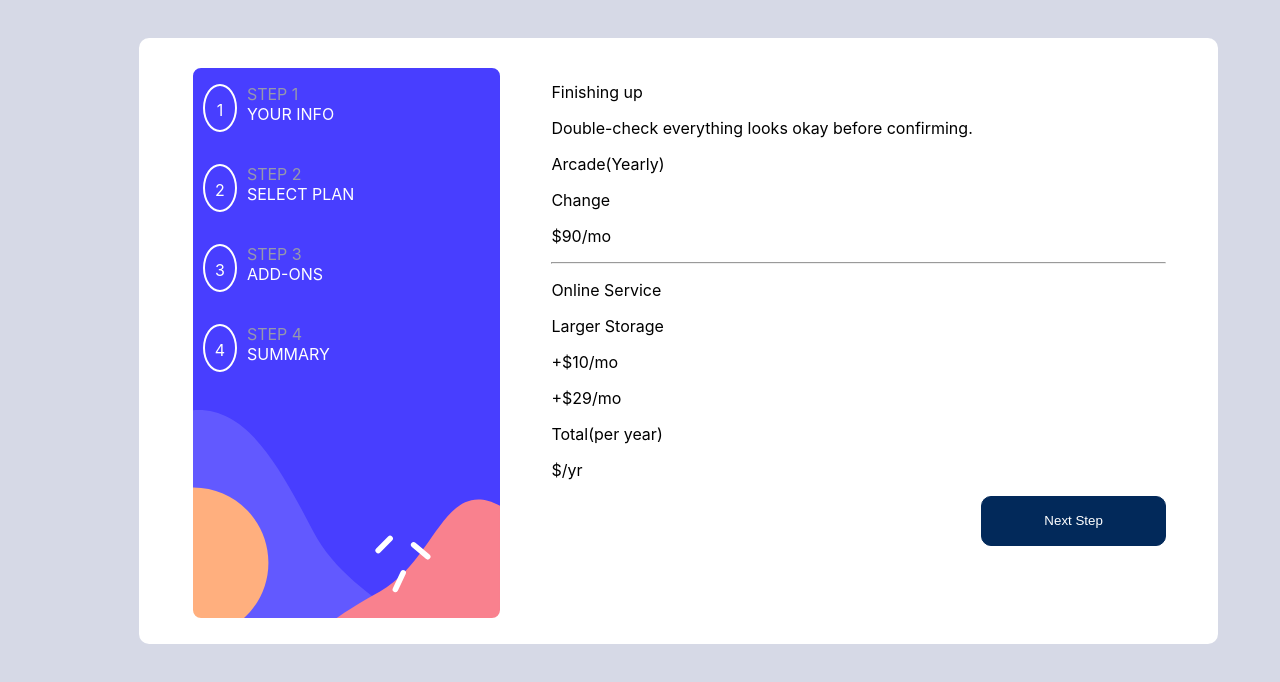
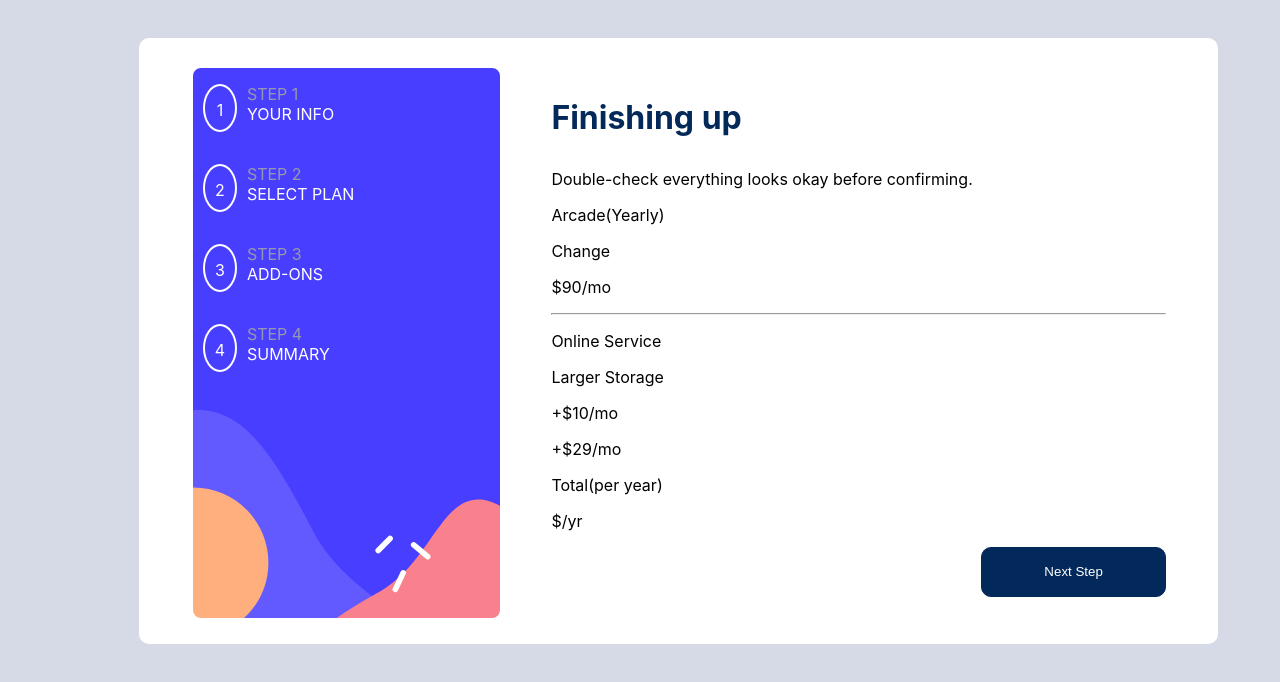
Before and after one commit to steven-mpawulo/multi-step-form, a React (Create React App) app: page / in a window 1280 px wide. Shown: the top 682 px of the page. Built offline with nearby package versions, Linux system fonts and the light colour scheme.

Commit message:
increases font for finishing up text and changes background color

```diff
--- a/src/components/FinishingUp.js
+++ b/src/components/FinishingUp.js
@@ -1,9 +1,10 @@
 import React from 'react'
+import '../styles/finishing_up.css'
 
 const FinishingUp = () => {
   return (
     <div className="finishing-up-container">
-        <p>Finishing up</p>
+        <p className='finishing-up-text'>Finishing up</p>
         <p>Double-check everything looks okay before confirming.</p>
         <div className="finishing-up-inner-container">
             <div className="first-container">
--- a/src/styles/finishing_up.css
+++ b/src/styles/finishing_up.css
@@ -0,0 +1,5 @@
+.finishing-up-text {
+    color: hsl(213, 96%, 18%);
+    font-size: 32px;
+    font-weight: bold;
+}
```
